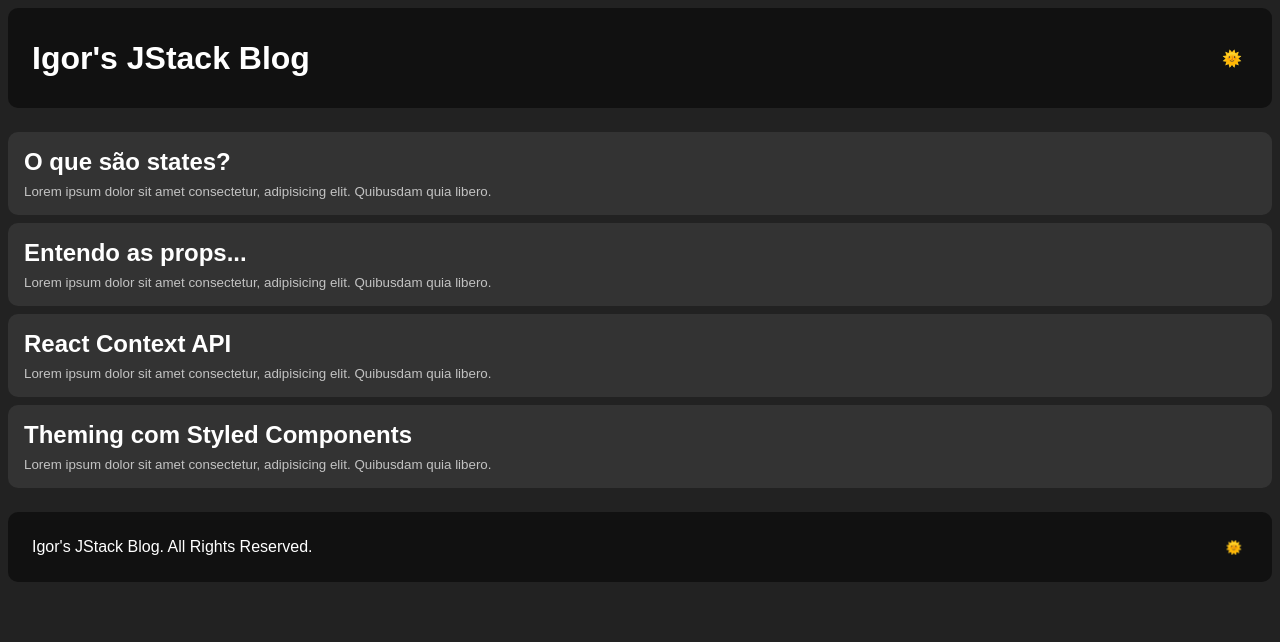
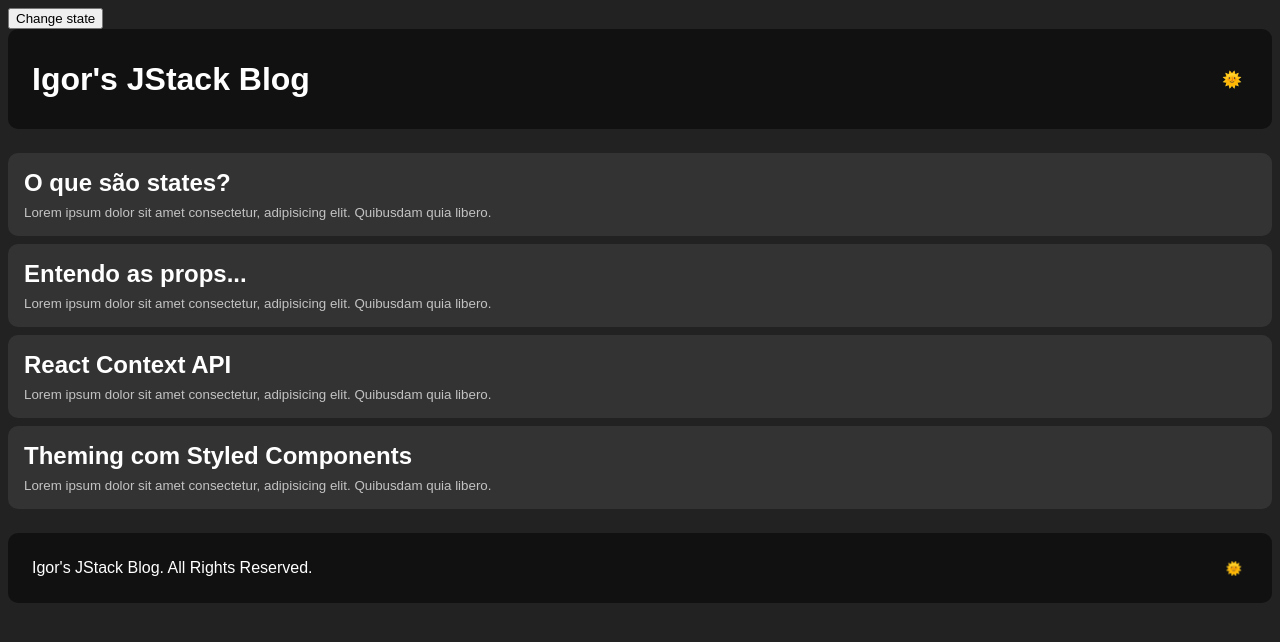
Before and after one commit to IgorPereira1997/reactComponentsStudying, a React app: page / in a window 1280 px wide. Shown: the top 642 px of the page. Built offline with nearby package versions, Linux system fonts and the light colour scheme.

Commit message:
Added componenteDidMount usage and meaning, equivalente to useEffect on hooks

```diff
--- a/src/App.js
+++ b/src/App.js
@@ -57,9 +57,21 @@ class App extends React.Component{
   //   this.forceUpdate();
   // }
 
+  state = {
+    changed: false
+  };
+
+  //Method is executed in the first componente execution
+  //similar to useEffect(() => {}, [])
+  componentDidMount(){
+    console.log('Did mount executed');
+  }
+
   render(){
+    console.log('rendered page');
     return (
       <ThemeProvider>
+        <button onClick={() => this.setState({ changed: true})}>Change state</button>
         <ThemeContext.Consumer>
           {({ theme }) => ( //Destructuring contextData
             <StyledThemeProvider theme={themes[theme] || themes.dark}>
```
Also changed, not shown: 1 other file (tests, documents, lock files or other folders).
